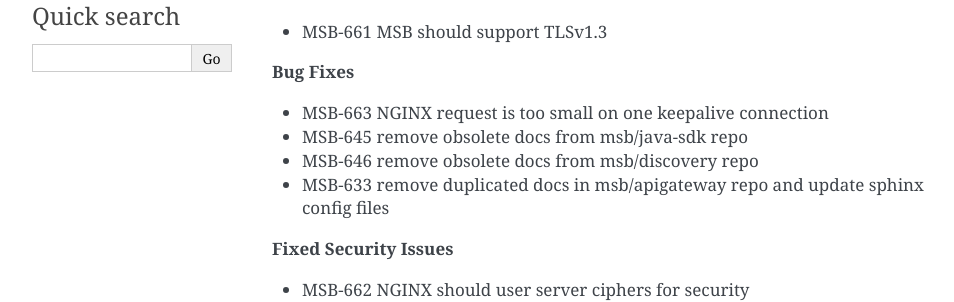
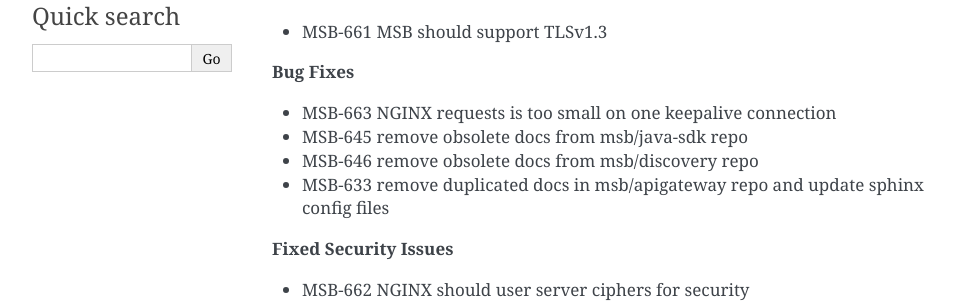
Before and after one commit to onap/archived-msb-apigateway, a Sphinx documentation site: the page built from docs/release-notes.rst, in a window 1280 px wide and 900 px high, scrolled down 360 px. Shown: the part 159-461 px from the top of the window, without its empty margins (148-1102 px from the left). Built offline with Sphinx 7.4.7, drawn with Linux system fonts in a browser that asks for light colours.

Commit message:
[MSB] trigger doc build Issue-ID: MSB-671
Signed-off-by: jinquanni <ni.jinquan@zte.com.cn>
Change-Id: Ied10f83b17610a504166b2f3aed896813a41a29d

```diff
--- a/docs/release-notes.rst
+++ b/docs/release-notes.rst
@@ -21,7 +21,7 @@ Version: 1.4.0 Jakarta Release
 
 **Bug Fixes**
 
-- MSB-663 NGINX request is too small on one keepalive connection
+- MSB-663 NGINX requests is too small on one keepalive connection
 - MSB-645 remove obsolete docs from msb/java-sdk repo
 - MSB-646 remove obsolete docs from msb/discovery repo
 - MSB-633 remove duplicated docs in msb/apigateway repo and update sphinx config files
```
